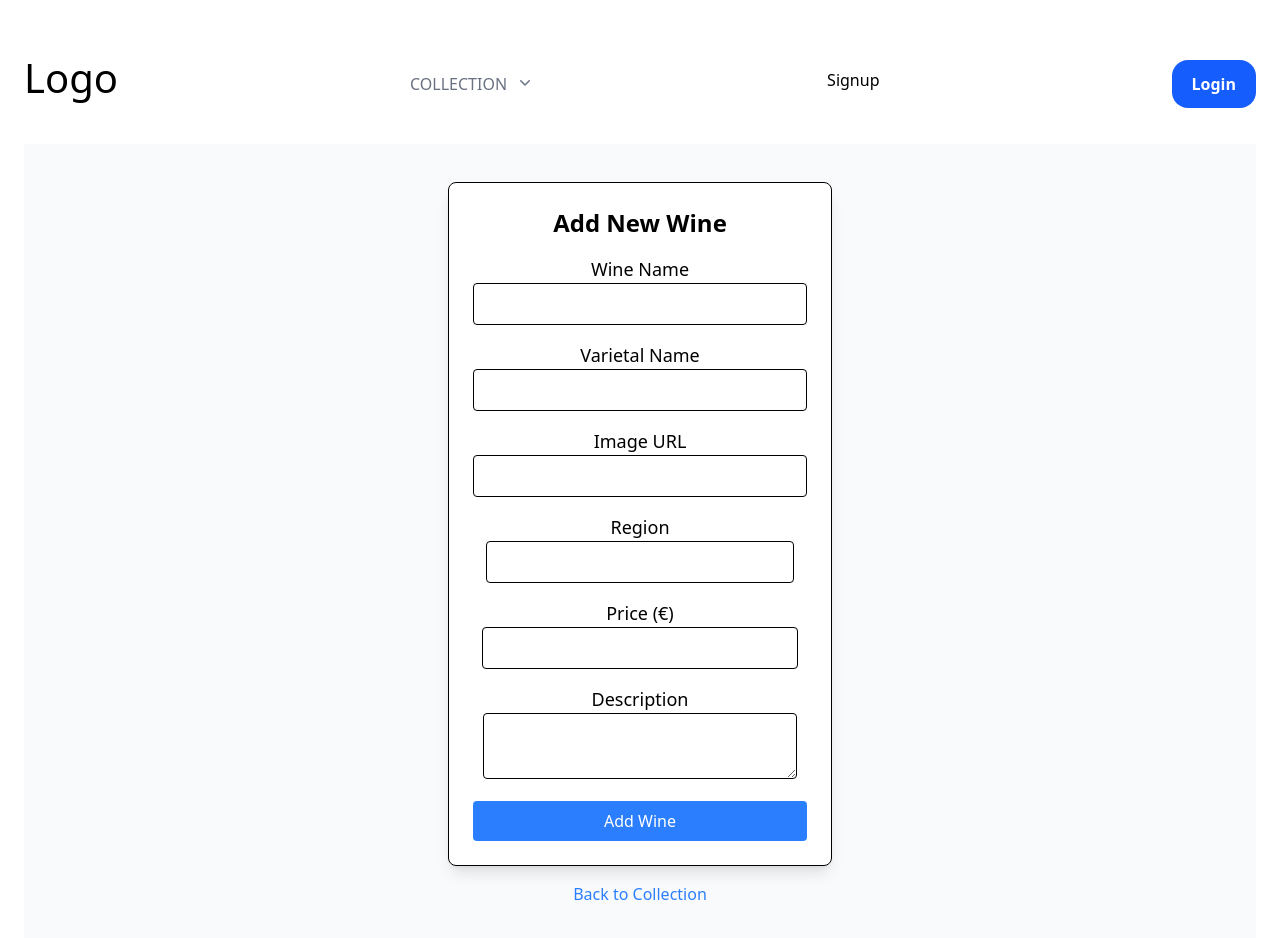
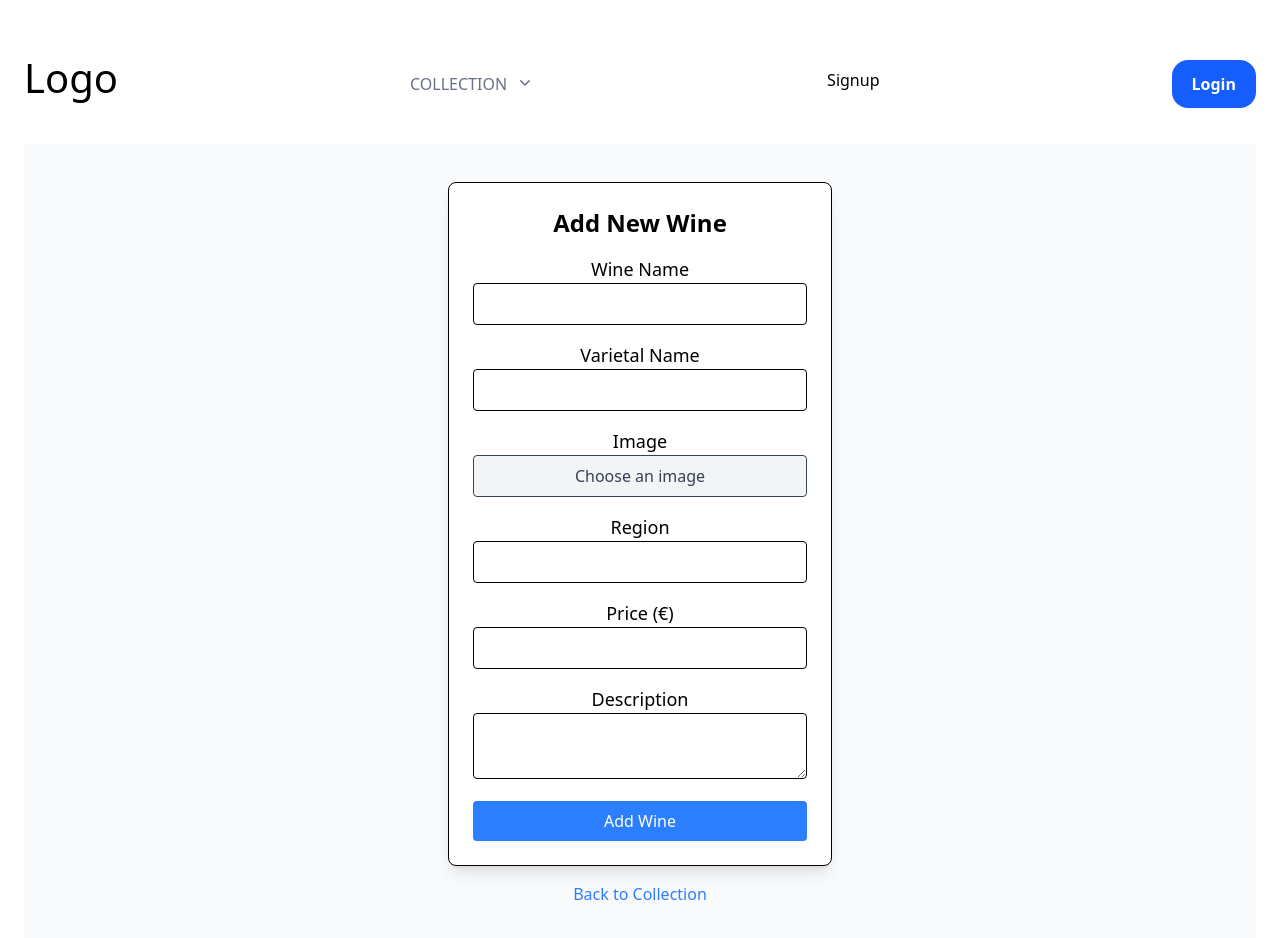
Before and after one commit to LisbonConnection/World-Wide-Wine-Frontend, a React (Vite) app: page /addwine in a window 1280 px wide. Shown: the top 938 px of the page. Built offline with nearby package versions, Linux system fonts and the light colour scheme.

Commit message:
update addwinne textbox size and image upload

```diff
--- a/src/components/AddNewWine.jsx
+++ b/src/components/AddNewWine.jsx
@@ -4,7 +4,8 @@ import { useNavigate } from 'react-router-dom';
 
 function AddNewWine() {
   const [wineName, setwineName] = useState('');
-  const [image, setImage] = useState('');
+  const [image, setImage] = useState(null);
+  const [imagePreview, setImagePreview] = useState(null);
   const [region, setRegion] = useState('');
   const [price, setPrice] = useState('');
   const [description, setDescription] = useState('');
@@ -13,10 +14,17 @@ function AddNewWine() {
 
   const navigate = useNavigate();
 
-  const handleSubmit = (e) => {
+  const handleImageChange = (e) => {
+    const file = e.target.files[0];
+    if (file) {
+      setImage(file);
+      setImagePreview(URL.createObjectURL(file));
+    }
+  };
+
+  const handleSubmit = async (e) => {
     e.preventDefault();
 
-    // get our stored token
     const token = localStorage.getItem('authToken');
 
     if (!token) {
@@ -24,35 +32,29 @@ function AddNewWine() {
       return;
     }
 
-   // create new wine request to backend
-    const newWine = {
-      wineName,
-      image,
-      region,
-      price,
-      description,
-      varietalName,
-    };
+    const formData = new FormData();
+    formData.append('wineName', wineName);
+    formData.append('image', image);
+    formData.append('region', region);
+    formData.append('price', price);
+    formData.append('description', description);
+    formData.append('varietalName', varietalName);
 
-    axios
-      .post(
-        'http://localhost:5005/api/wines',
-        newWine,
-        {
+    try {
+      const response = await axios.post('http://localhost:5005/api/wines', formData, {
         headers: {
           Authorization: `Bearer ${token}`,
+          'Content-Type': 'multipart/form-data',
         },
-        }
-      )
-      .then((response) => {
+      });
+
       if (response.status === 201) {
         navigate('/');
       }
-      })
-      .catch((error) => {
+    } catch (error) {
       console.error("Error creating wine:", error);
       setError("Error creating wine. Please try again.");
-      });
+    }
   };
 
   return (
@@ -65,7 +67,7 @@ function AddNewWine() {
 
         {error && <p className="text-red-500">{error}</p>}
 
-        <div className="space-y-2">
+        <div className="space-y-2 w-full">
           <label htmlFor="wineName" className="text-lg">Wine Name</label>
           <input
             type="text"
@@ -77,7 +79,7 @@ function AddNewWine() {
           />
         </div>
 
-        <div className="space-y-2">
+        <div className="space-y-2 w-full">
           <label htmlFor="varietalName" className="text-lg">Varietal Name</label>
           <input
             type="text"
@@ -89,18 +91,24 @@ function AddNewWine() {
           />
         </div>
 
-        <div className="space-y-2">
-          <label htmlFor="image" className="text-lg">Image URL</label>
+        <div className="space-y-2 w-full">
+          <label htmlFor="image" className="text-lg">Image</label>
+          <div className="relative">
             <input
-            type="text"
+              type="file"
               id="image"
-            value={image}
-            onChange={(e) => setImage(e.target.value)}
-            className="border p-2 rounded w-full"
+              onChange={handleImageChange}
+              className="absolute inset-0 w-full h-full opacity-0 cursor-pointer"
+              required
             />
+            <div className="border p-2 rounded w-full bg-gray-100 text-center text-gray-700 hover:bg-gray-200">
+              {image ? image.name : "Choose an image"}
+            </div>
+          </div>
+          {imagePreview && <img src={imagePreview} alt="Preview" className="mt-2 w-32 h-32 object-cover" />}
         </div>
 
-        <div className="space-y-2">
+        <div className="space-y-2 w-full">
           <label htmlFor="region" className="text-lg">Region</label>
           <input
             type="text"
@@ -112,7 +120,7 @@ function AddNewWine() {
           />
         </div>
 
-        <div className="space-y-2">
+        <div className="space-y-2 w-full">
           <label htmlFor="price" className="text-lg">Price (€)</label>
           <input
             type="number"
@@ -124,7 +132,7 @@ function AddNewWine() {
           />
         </div>
 
-        <div className="space-y-2">
+        <div className="space-y-2 w-full">
           <label htmlFor="description" className="text-lg">Description</label>
           <textarea
             id="description"
```
Lines whose indentation alone changed are shown as unchanged.
